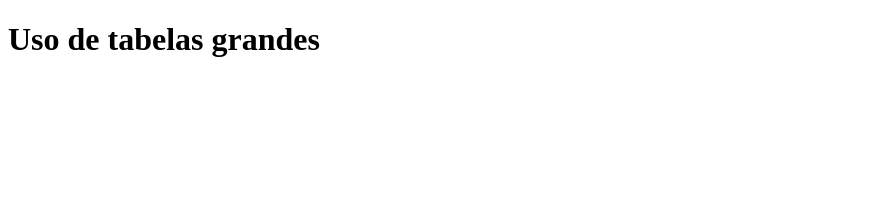
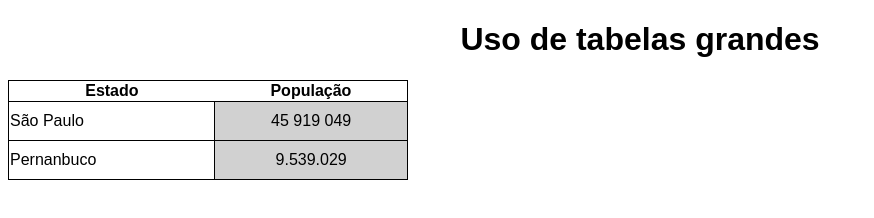
Before and after one commit to cleitonbarbosa01/html-css, a plain HTML site: page exercicios/ex023/tabela002.html in a window 1280 px wide. Shown: the whole page, without its empty margins (0-874 px from the left). Drawn offline with Linux system fonts and the light colour scheme.

Commit message:
Update tabela002.html

```diff
--- a/exercicios/ex023/tabela002.html
+++ b/exercicios/ex023/tabela002.html
@@ -4,8 +4,50 @@
     <meta charset="UTF-8">
     <meta name="viewport" content="width=device-width, initial-scale=1.0">
     <title>Tabelas</title>
+    <style>
+        body {
+            font-family: Arial, Helvetica, sans-serif;
+        }
+        h1 {
+            text-align: center;
+        }
+        table {
+            width: 400px;
+            height: 100px;
+            border: 1px, solid, black;
+            border-collapse: collapse
+        }
+        td {
+            border: 1px, solid, black;
+        }
+        .num {
+            text-align: center;
+            background-color: rgba(128, 128, 128, 0.363);
+        }
+    </style>
 </head>
 <body>
     <h1>Uso de tabelas grandes</h1>
+    <table>
+        <thead>
+            <tr>
+                <th>Estado</th>
+                <th>População</th>
+            </tr>
+        </thead>
+        <tbody>
+            <tr>
+                <td>São Paulo</td>
+                <td class="num">45 919 049</td>
+             </tr>
+             <tr>
+                <td>Pernanbuco</td>
+                <td class="num">9.539.029</td>
+             </tr>
+        </tbody>
+        <tfoot>
+
+        </tfoot>
+    </table>
 </body>
 </html>
```
